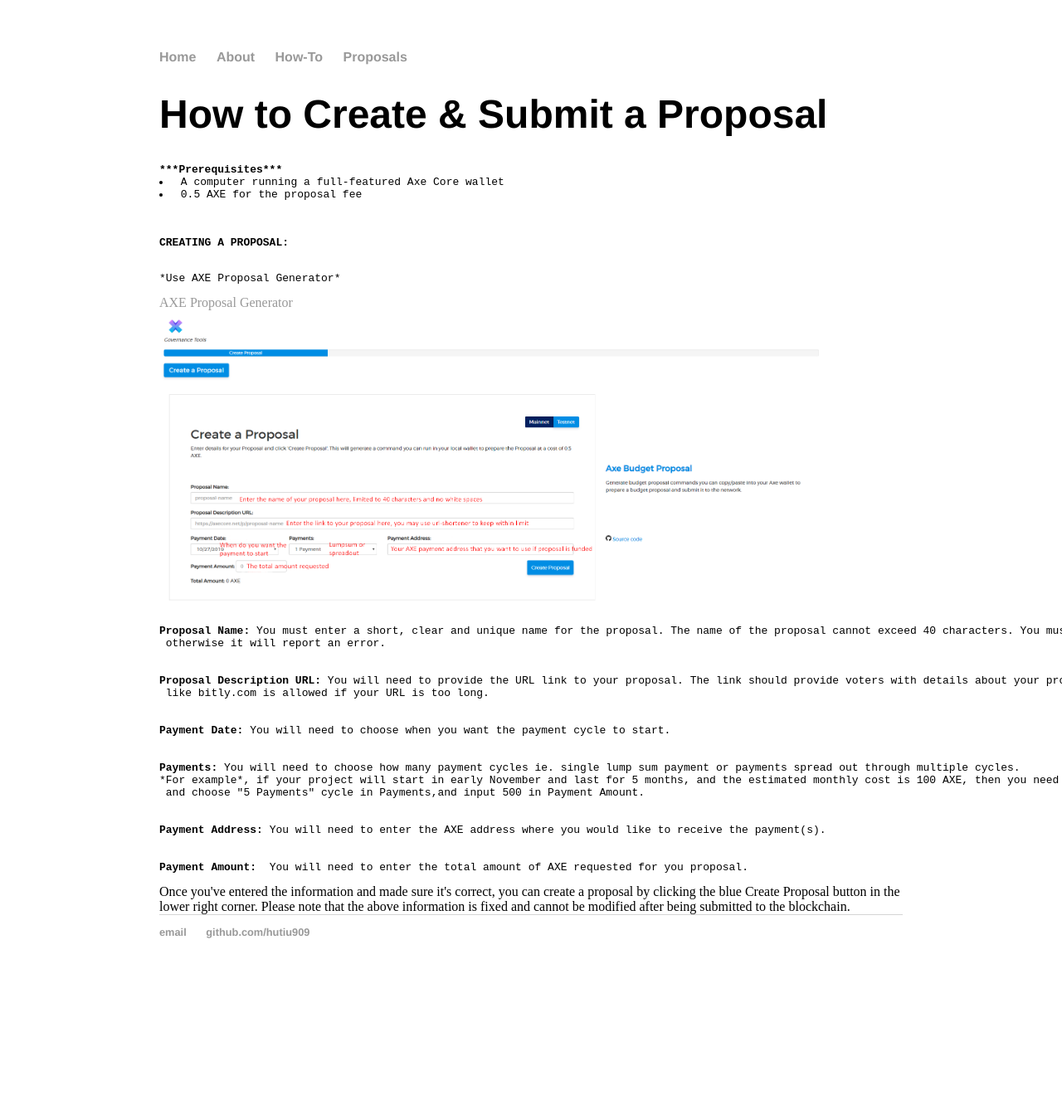
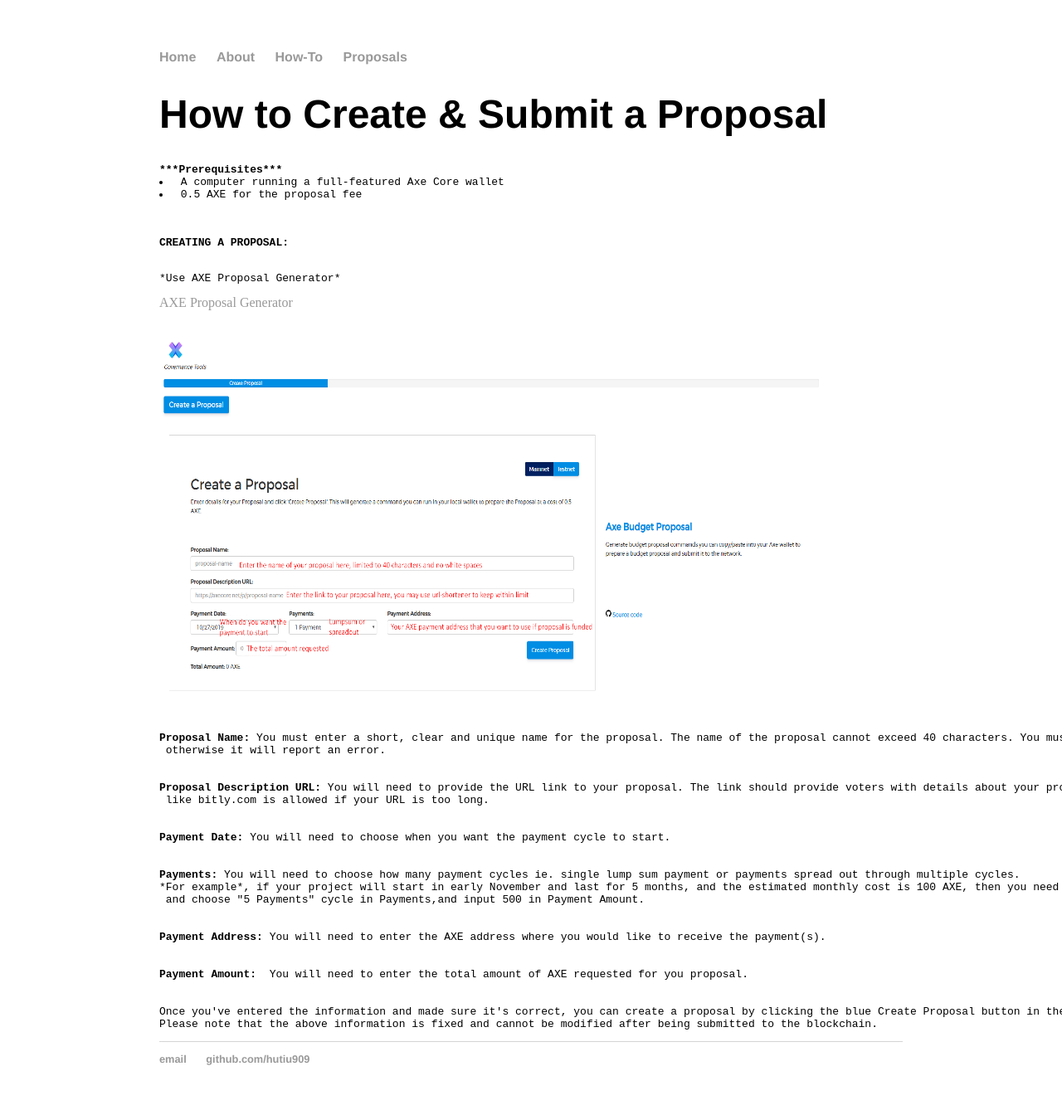
Before and after one commit to Hutiu909/hutiu909.github.io, a Jekyll site: the page built from how-to/index.html, in a window 1280 px wide. Shown: the whole page at 83% size. Built offline with Jekyll 4.4.1, drawn with Linux system fonts in a browser that asks for light colours; before the commit the page ends 1191 px from its top, so only the background shows below that.

Commit message:
Update index.html

```diff
--- a/how-to/index.html
+++ b/how-to/index.html
@@ -18,22 +18,23 @@
 *Use AXE Proposal Generator*
 </pre>
 <a href="https://proposal.axerunners.org/" target="_blank">AXE Proposal Generator</a>
+<p>
+<img src="https://hutiu909.github.io/images/step-1.png" width="800" height="450" alt="pro-gen">
+</p>
+<pre class="prettyprint">
+<b>Proposal Name:</b> You must enter a short, clear and unique name for the proposal. The name of the proposal cannot exceed 40 characters. You must use the dash "-" instead of a space,</br> otherwise it will report an error.</br>
 
-<img src="https://hutiu909.github.io/images/step-1.png" width="800" float="left" alt="pro-gen">
+<b>Proposal Description URL:</b> You will need to provide the URL link to your proposal. The link should provide voters with details about your proposal. The use of url-shortening feature</br> like bitly.com is allowed if your URL is too long.</br>
 
-<pre class="prettyprint">
-<b>Proposal Name:</b> You must enter a short, clear and unique name for the proposal. The name of the proposal cannot exceed 40 characters. You must use the dash "-" instead of a space,</br> otherwise it will report an error.
+<b>Payment Date:</b> You will need to choose when you want the payment cycle to start.</br>
 
-</br><b>Proposal Description URL:</b> You will need to provide the URL link to your proposal. The link should provide voters with details about your proposal. The use of url-shortening feature</br> like bitly.com is allowed if your URL is too long.
+<b>Payments:</b> You will need to choose how many payment cycles ie. single lump sum payment or payments spread out through multiple cycles.
+*For example*, if your project will start in early November and last for 5 months, and the estimated monthly cost is 100 AXE, then you need to select the start date of 2019/10/27 in Payment Date,</br> and choose "5 Payments" cycle in Payments,and input 500 in Payment Amount.</br>
 
-</br><b>Payment Date:</b> You will need to choose when you want the payment cycle to start.
+<b>Payment Address:</b> You will need to enter the AXE address where you would like to receive the payment(s).</br>
 
-</br><b>Payments:</b> You will need to choose how many payment cycles ie. single lump sum payment or payments spread out through multiple cycles.
-*For example*, if your project will start in early November and last for 5 months, and the estimated monthly cost is 100 AXE, then you need to select the start date of 2019/10/27 in Payment Date,</br> and choose "5 Payments" cycle in Payments,and input 500 in Payment Amount.
+<b>Payment Amount:</b>  You will need to enter the total amount of AXE requested for you proposal.</br>
 
-</br><b>Payment Address:</b> You will need to enter the AXE address where you would like to receive the payment(s).
-
-</br><b>Payment Amount:</b>  You will need to enter the total amount of AXE requested for you proposal.
-</pre>
 Once you've entered the information and made sure it's correct, you can create a proposal by clicking the blue Create Proposal button in the lower right corner.
 Please note that the above information is fixed and cannot be modified after being submitted to the blockchain.
+</pre>
```
